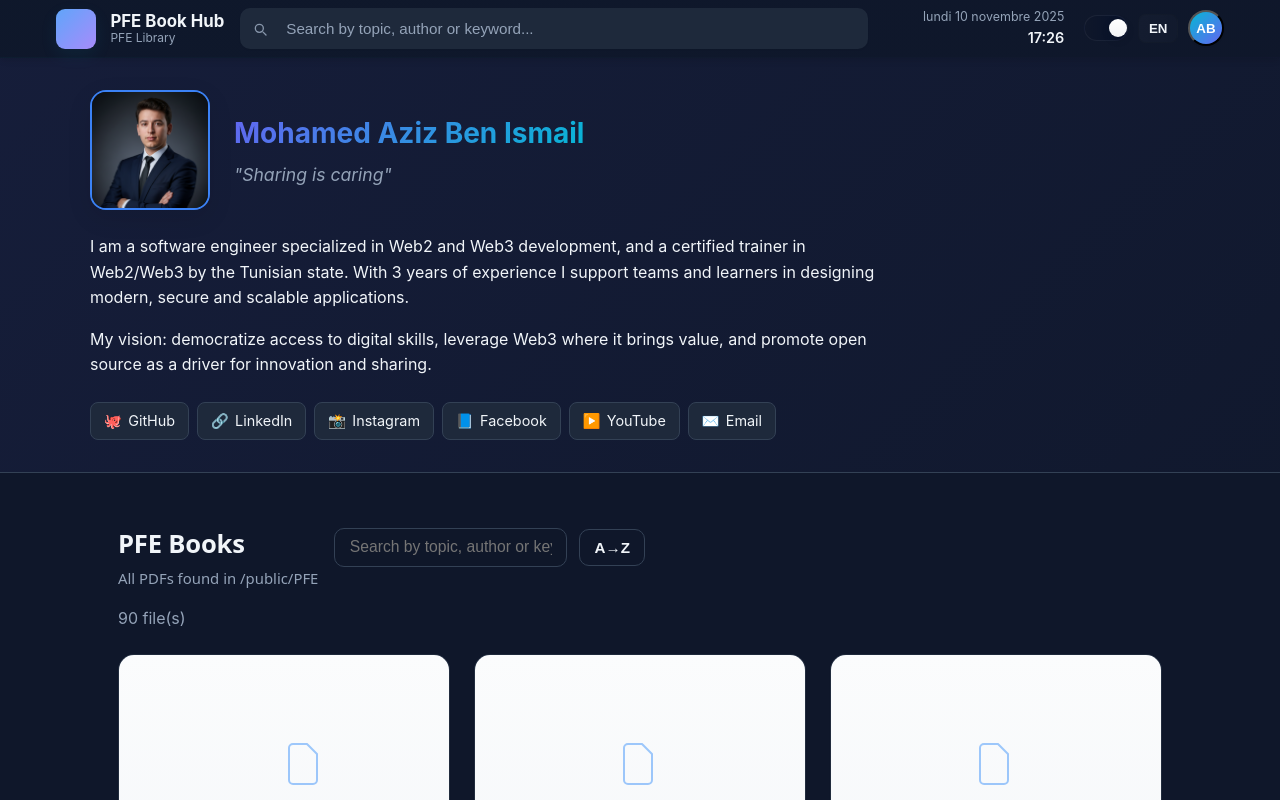
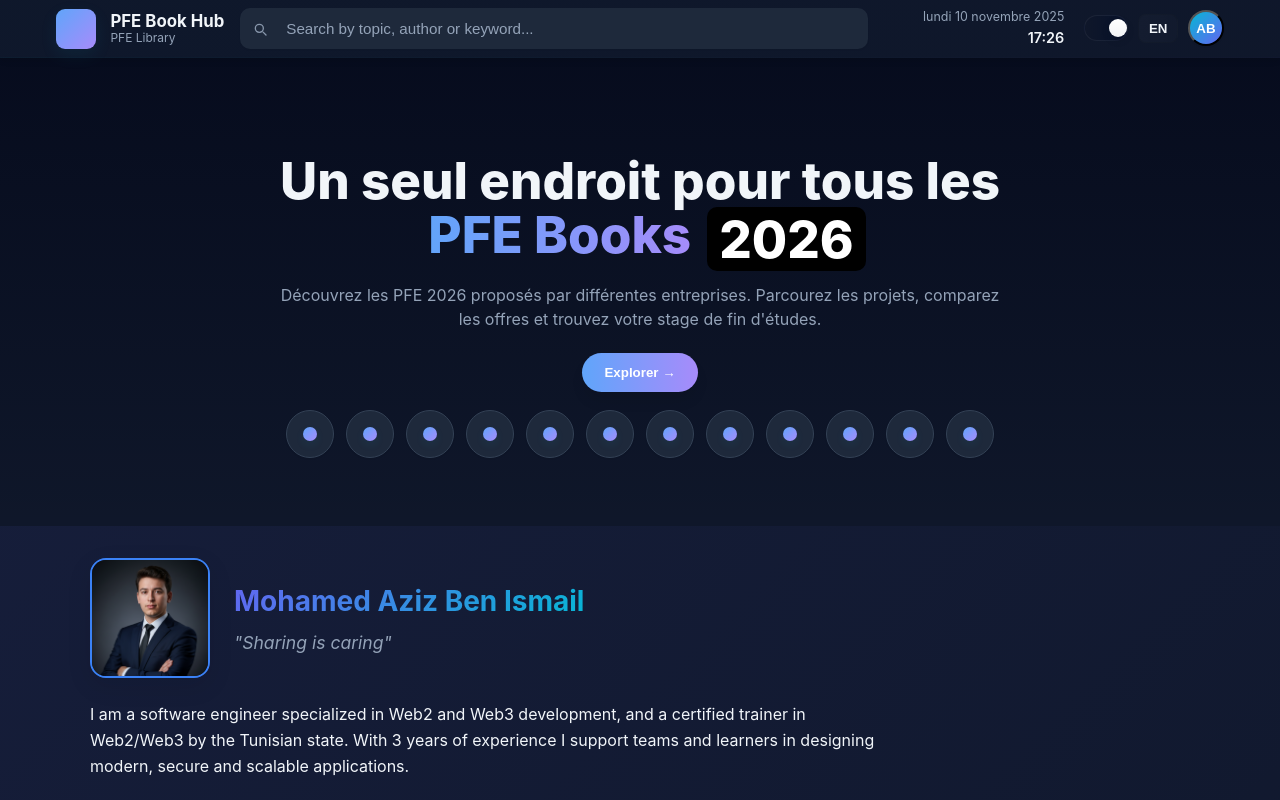
Before and after one commit to AzizBenIsmail/PFEBookHub, a React (Create React App) app: page / in a window 1280 px wide. Shown: the top 800 px of the page. Built offline with nearby package versions, Linux system fonts and the light colour scheme; no server answers.

Commit message:
Un seul endroit pour tous les PFE Books2026

```diff
--- a/src/App.js
+++ b/src/App.js
@@ -2,6 +2,7 @@ import './App.css';
 import PFEList from './components/PFEList';
 import Navbar from './components/Navbar';
 import Profile from './components/Profile';
+import Hero from './components/Hero';
 import { useEffect, useState, useCallback } from 'react';
 
 function App() {
@@ -57,6 +58,7 @@ function App() {
   return (
     <div className="App" style={{ minHeight: '100vh' }}>
       <Navbar theme={theme} toggleTheme={toggleTheme} />
+      <Hero />
       <Profile />
       <main>
         <PFEList />
--- /dev/null
+++ b/src/components/Hero.css
@@ -0,0 +1,71 @@
+.ph-hero {
+  width: 100%;
+  padding: 56px 16px 40px;
+  box-sizing: border-box;
+  background: linear-gradient(180deg, rgba(2,6,23,0.65), transparent);
+  color: var(--fg);
+  display: flex;
+  align-items: center;
+  justify-content: center;
+}
+.ph-hero-inner {
+  max-width: 1100px;
+  width: 100%;
+  text-align: center;
+  padding: 40px 12px 28px;
+}
+.ph-hero-title {
+  font-size: clamp(2rem, 4vw, 4rem);
+  line-height: 1.03;
+  margin: 0 0 12px;
+  font-weight: 800;
+  color: var(--fg);
+}
+.ph-hero-accent {
+  display: inline-block;
+  background: linear-gradient(90deg, var(--gradient-start), var(--gradient-end));
+  -webkit-background-clip: text;
+  background-clip: text;
+  color: transparent;
+  padding: 0 8px;
+  margin-left: 6px;
+}
+.ph-hero-year {
+  display: inline-block;
+  background: #000;
+  color: #fff;
+  padding: 6px 12px;
+  border-radius: 10px;
+  font-weight: 800;
+  margin-left: 8px;
+  vertical-align: middle;
+}
+.ph-hero-sub {
+  margin: 12px auto 22px;
+  max-width: 720px;
+  color: var(--muted);
+  font-size: 1rem;
+}
+.ph-hero-actions { margin-bottom: 18px }
+.ph-hero-cta {
+  background: linear-gradient(90deg, var(--accent), var(--gradient-end));
+  color: var(--btn-fg);
+  border: 0;
+  padding: 12px 22px;
+  border-radius: 999px;
+  font-weight: 700;
+  cursor: pointer;
+  box-shadow: var(--shadow-lg);
+}
+.ph-hero-badges {
+  margin-top: 18px;
+  display:flex; gap:12px; align-items:center; justify-content:center; flex-wrap:wrap;
+}
+.ph-badge { width:48px; height:48px; border-radius:999px; background: var(--card-bg); display:inline-flex; align-items:center; justify-content:center; box-shadow: var(--shadow-sm); border: 1px solid var(--muted-border) }
+.ph-badge-dot { width:14px; height:14px; border-radius:50%; background: linear-gradient(135deg,var(--gradient-start),var(--gradient-end)); box-shadow:0 4px 10px rgba(6,182,212,0.08) }
+
+@media (max-width: 720px) {
+  .ph-hero { padding: 36px 12px 28px }
+  .ph-hero-title { font-size: clamp(1.5rem, 6vw, 2.2rem) }
+  .ph-badge { width:40px; height:40px }
+}
--- /dev/null
+++ b/src/components/Hero.jsx
@@ -0,0 +1,34 @@
+import React from 'react';
+import './Hero.css';
+
+export default function Hero() {
+  return (
+    <section className="ph-hero" role="region" aria-label="Présentation">
+      <div className="ph-hero-inner">
+        <h1 className="ph-hero-title">
+          Un seul endroit pour tous les
+          <br />
+          <span className="ph-hero-accent">PFE Books</span>
+          <span className="ph-hero-year">2026</span>
+        </h1>
+
+        <p className="ph-hero-sub">
+          Découvrez les PFE 2026 proposés par différentes entreprises. Parcourez
+          les projets, comparez les offres et trouvez votre stage de fin d'études.
+        </p>
+
+        <div className="ph-hero-actions">
+          <button className="ph-hero-cta" type="button">Explorer →</button>
+        </div>
+
+        <div className="ph-hero-badges" aria-hidden>
+          {Array.from({ length: 12 }).map((_, i) => (
+            <div key={i} className="ph-badge">
+              <span className="ph-badge-dot" />
+            </div>
+          ))}
+        </div>
+      </div>
+    </section>
+  );
+}
```
